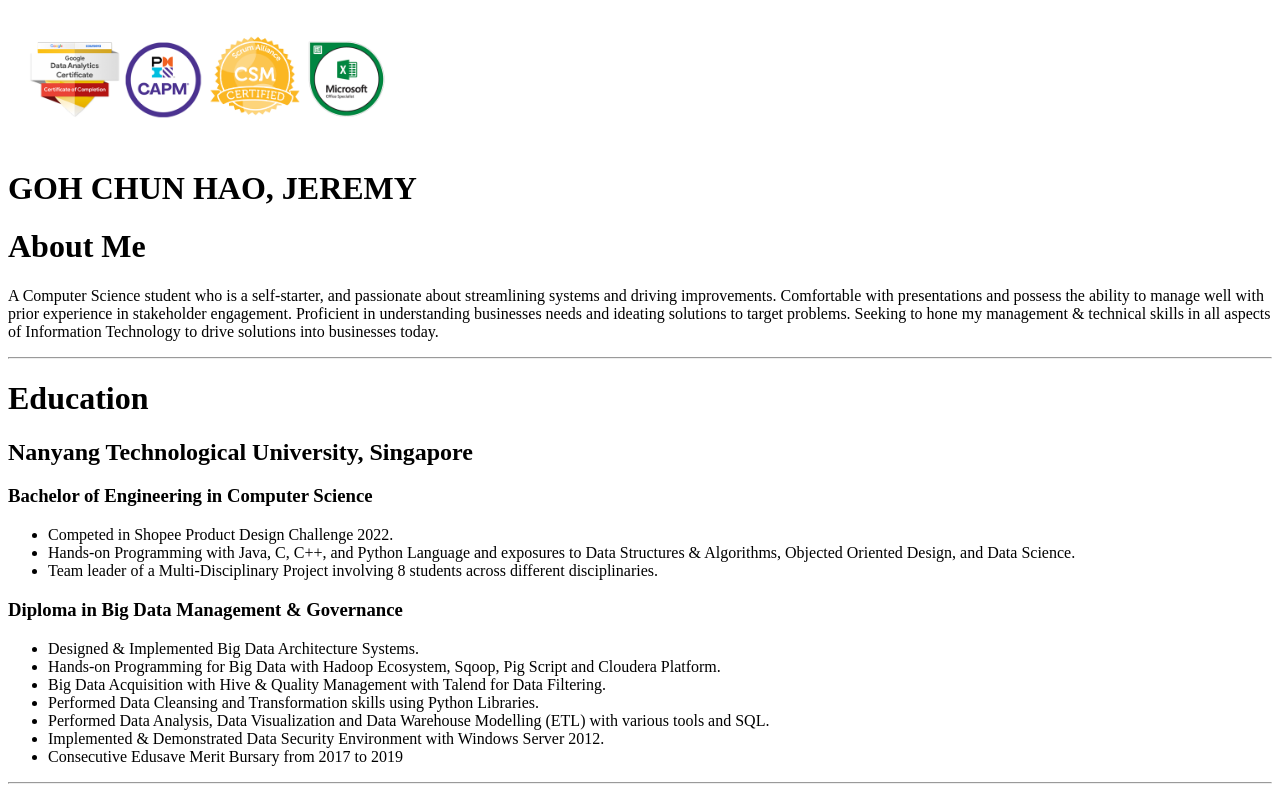
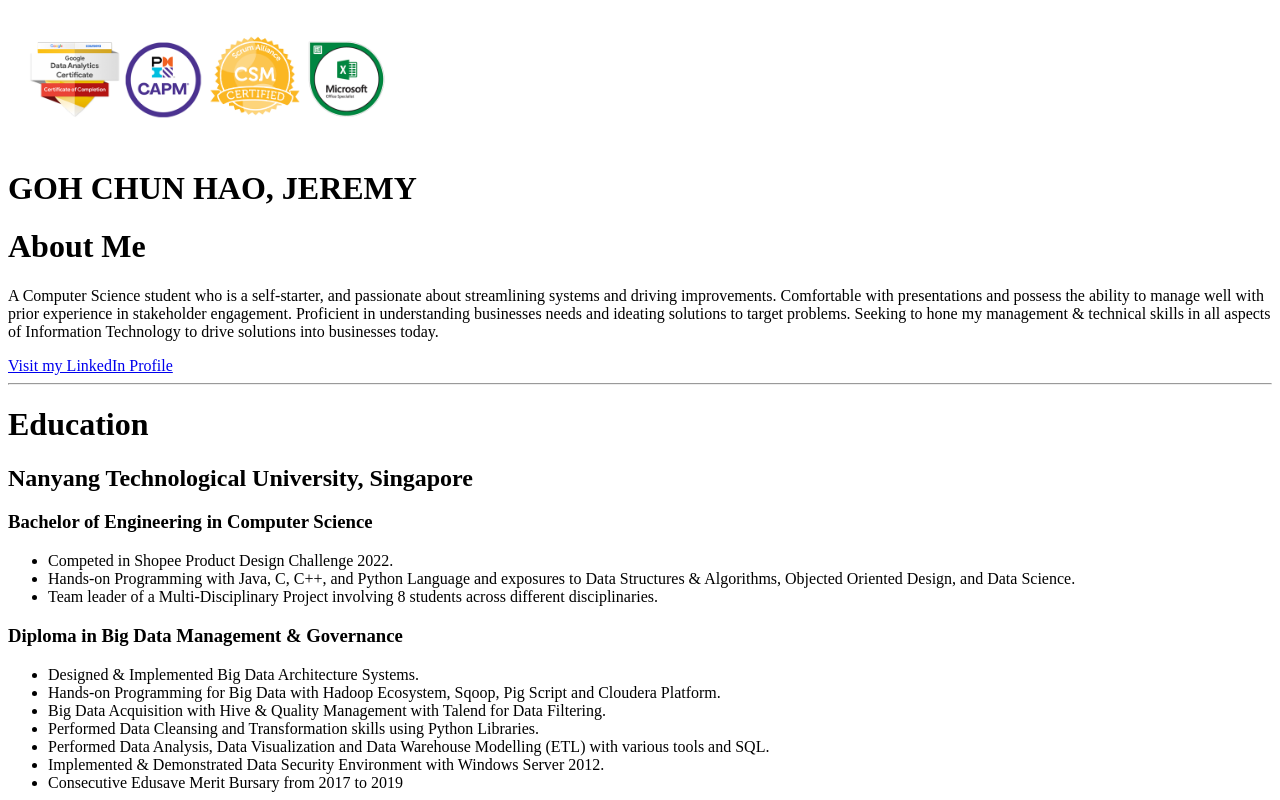
Before and after one commit to gchjeremy/-Capstone-Project-Online-Resume, a plain HTML site: page index.html in a window 1280 px wide. Shown: the top 800 px of the page. Drawn offline with Linux system fonts and the light colour scheme.

Commit message:
Update index.html

```diff
--- a/index.html
+++ b/index.html
@@ -12,6 +12,7 @@
             Proficient in understanding businesses needs and ideating solutions to target problems.
             Seeking to hone my management & technical skills in all aspects of Information Technology to drive solutions into businesses today.
         </p>
+    <a href="https://www.linkedin.com/in/gchjeremy">Visit my LinkedIn Profile</a>
     <hr />
     <h1>Education</h1>
         <h2>Nanyang Technological University, Singapore</h2>
```
